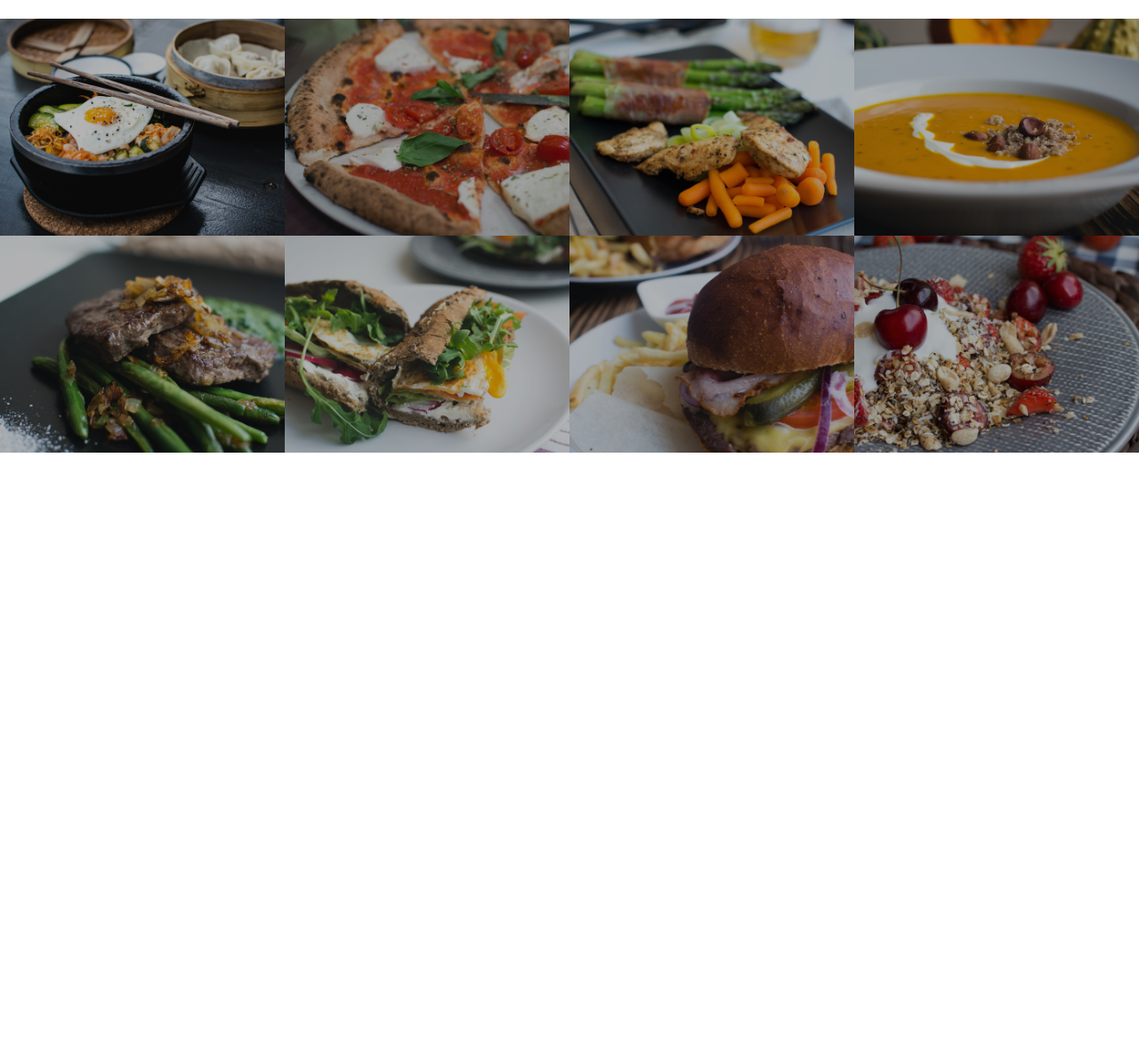
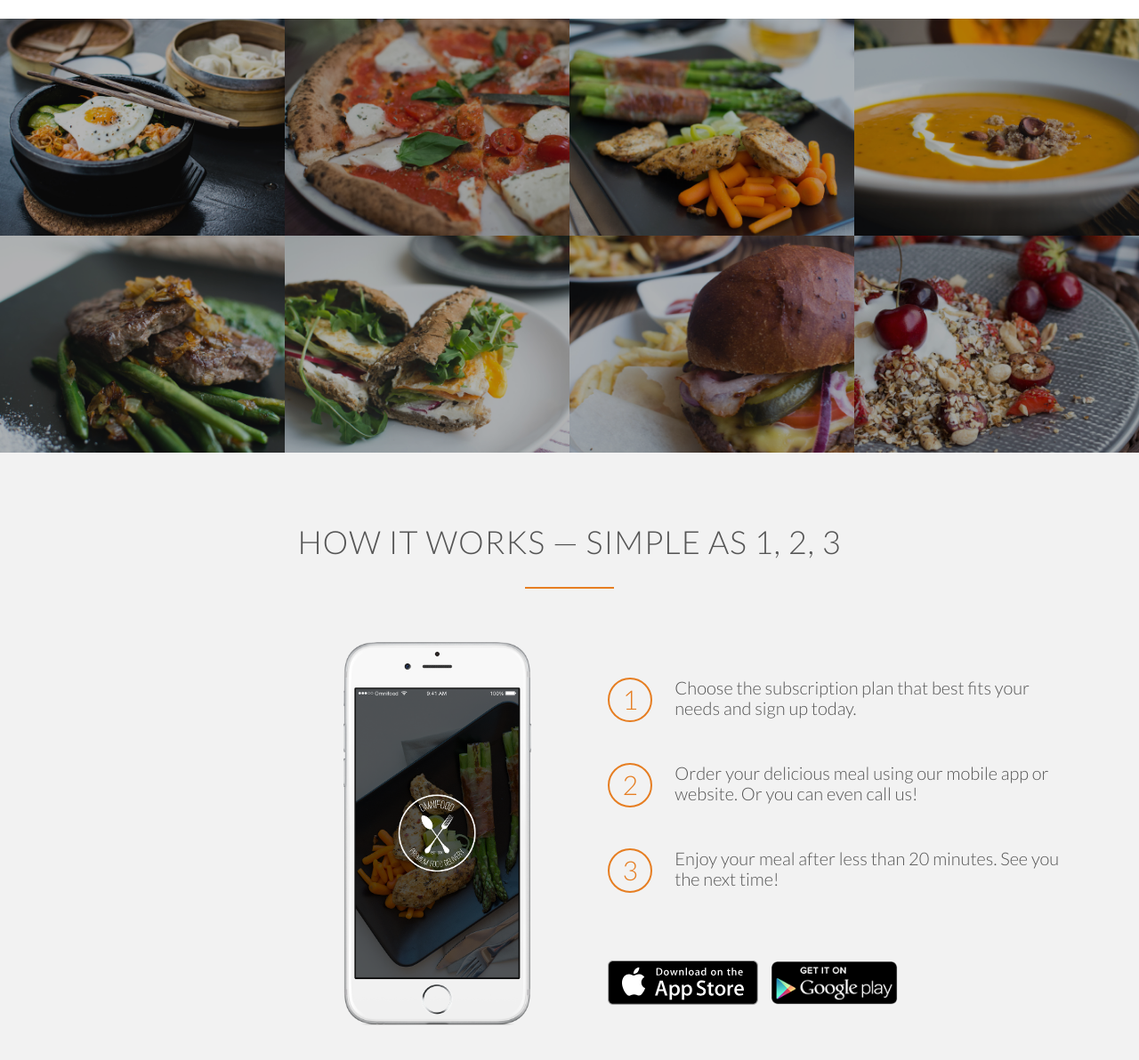
Before and after one commit to IhsanFajarRPL/webRestaurant, a plain HTML site: page index.html in a window 1280 px wide. Shown: the part 1482-2674 px from the top of the page at 89% size. Before the commit the page ends 1991 px from the top, so only its background shows below. Drawn offline with Linux system fonts and the light colour scheme; files whose address does not match are found by name.

Commit message:
30 august

```diff
--- a/index.html
+++ b/index.html
@@ -110,6 +110,33 @@
             </li>
         </ul>
     </section>
+    <div class="clearfix"></div>
+    <section class="section-steps">
+        <div class="row">
+            <h2>How it works &mdash; Simple as 1, 2, 3</h2>
+        </div>
+        <div class="row">
+            <div class="col span-1-of-2 steps-box">
+                <img src="resources/css/img/app-iPhone.png" alt="Omnifood app on iphone" class="app-screen">
+            </div>
+            <div class="col span-1-of-2 steps-box">
+                <div class="works-step">
+                    <div>1</div>
+                    <p>Choose the subscription plan that best fits your needs and sign up today.</p>
+                </div>
+                <div class="works-step">
+                    <div>2</div>
+                    <p>Order your delicious meal using our mobile app or website. Or you can even call us!</p>
+                </div>
+                <div class="works-step">
+                    <div>3</div>
+                    <p>Enjoy your meal after less than 20 minutes. See you the next time!</p>
+                </div>
+                <a href="#" class="btn-app"><img src="resources/css/img/download-app.svg" alt="App Store Button"></a>
+                <a href="#" class="btn-app"><img src="resources/css/img/download-app-android.png" alt="Play Store Button"></a>
+            </div>
+        </div>
+    </section>
     <!-- <script src="resources/js/script.js"></script> -->
 </body>
 
--- a/resources/css/style.css
+++ b/resources/css/style.css
@@ -11,6 +11,15 @@ html {
     font-size: 20px;
     font-weight: 300;
     text-rendering: optimizeLegibility;
+}
+
+.clearfix{ zoom: 1}
+.clearfix:after{
+    content: '';
+    clear: both;
+    display: block;
+    height: 0;
+    visibility: hidden;
 }
 
 /*reusable*/
@@ -44,6 +53,47 @@ section {
     display: block;
     color: #e67e22;
     margin-bottom: 10px;
+}
+
+/* Buttons */
+.btn:link,
+.btn:visited {
+    display: inline-block;
+    padding: 10px 30px;
+    font-weight: 300;
+    text-decoration: none;
+    border-radius: 200px;
+    transition: background-color 0.2s, borde 0.2s, color 0.2s;
+}
+
+.btn-full:link,
+.btn-full:visited {
+    background-color: #e67e22;
+    border: 1px solid #e67e22;
+    color: #fff;
+    margin-right: 15px;
+}
+
+.btn-ghost:link,
+.btn-ghost:visited {
+    border: 1px solid #e67e22;
+    color: #e67e22;
+}
+
+.btn:hover,
+.btn:active {
+    background-color: #cf6d17;
+}
+
+.btn-full:hover,
+.btn-full:active {
+    border: 1px solid #cf6d17;
+}
+
+.btn-ghost:hover,
+.btn-ghost:active {
+    border: 1px solid #cf6d17;
+    color: #fff;
 }
 
 /*heading*/
@@ -86,6 +136,8 @@ h3 {
     margin-bottom: 15%;
 }
 
+
+/* HEADER */
 header {
     background-image: linear-gradient(rgba(0, 0, 0, 0.7), rgba(0, 0, 0, 0.8)), url(img/hero.jpg);
     height: 100vh;
@@ -197,3 +249,53 @@ header {
     transform: scale(1.05); /*zoom photo*/
     opacity: 2;
 }
+
+
+/* How it works */
+
+.section-steps {
+    background-color: #f2f2f2;
+}
+
+.steps-box:first-child{
+    text-align: right;
+    padding-right: 3%;
+    margin-top: 30px;
+}
+
+.steps-box:last-child {
+    padding-left: 3%;
+    margin-top: 70px;
+}
+
+.app-screen {
+    width: 40%;
+}
+
+.works-step  {
+    margin-bottom: 50px;
+}
+
+.works-step:last-of-type {
+    margin-bottom: 80px;
+}
+
+.works-step div {
+    color: #e67e22;
+    border: 2px solid #e67e22;
+    display: inline-block;
+    border-radius: 50%;
+    height: 50px;
+    width: 50px;
+    text-align: center;
+    padding: 5px;
+    float: left;
+    font-size: 150%;
+    margin-right: 25px;
+}
+
+.btn-app img {
+    height: 50px;
+    width: auto;
+    margin-right: 10px;
+}
```
Also changed, not shown: resources/css/img/download-app-android.png (added), resources/css/img/download-app.svg (added).
